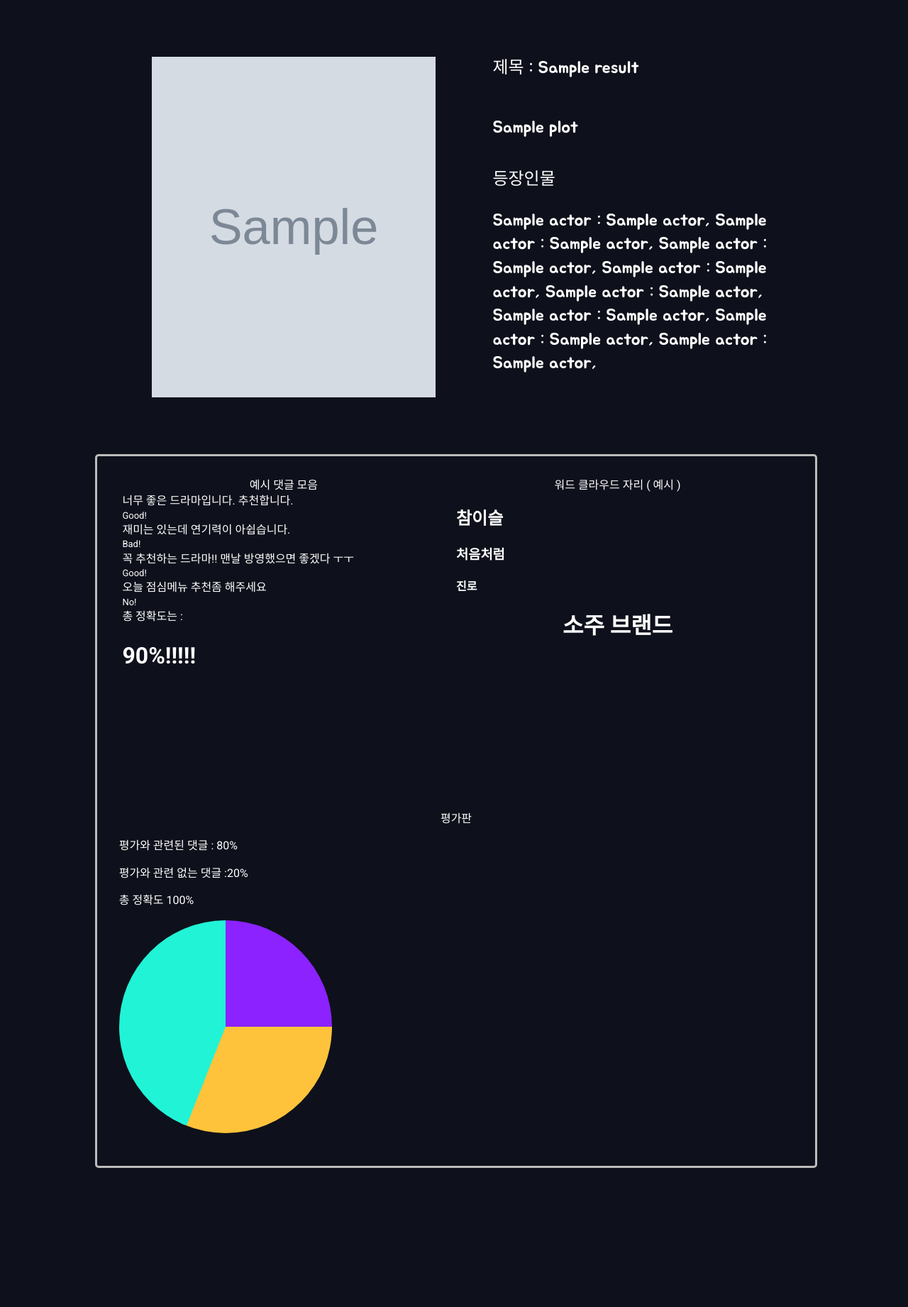
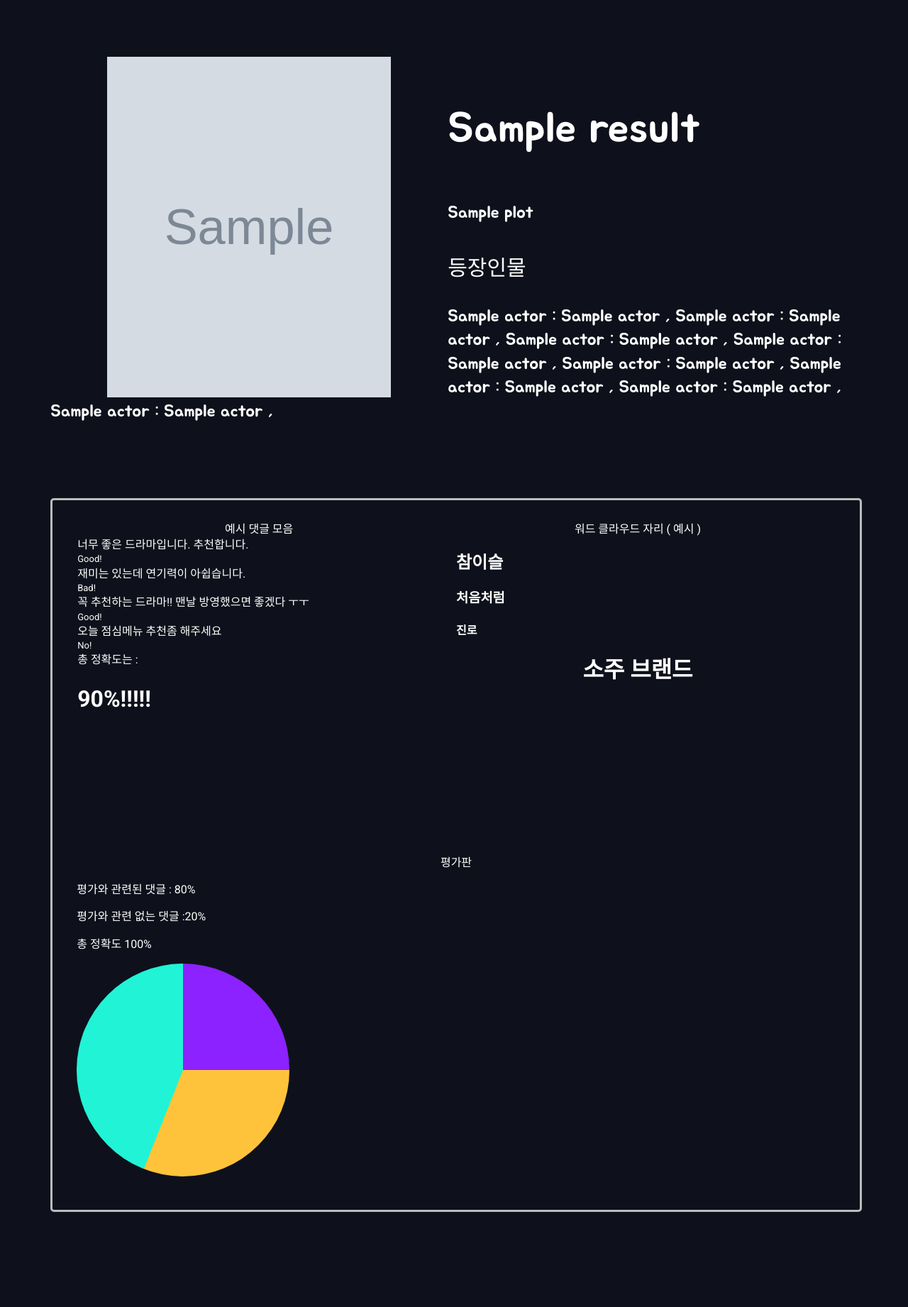
Before and after one commit to hyogeun-byun/OSS, a Flask app: template flask/templates/이미테이션.html in a window 1280 px wide. Shown: the part 67-1909 px from the top of the page at 71% size. Before the commit the page ends 1713 px from the top, so only its background shows below. Run offline with Flask 2, Linux system fonts and the light colour scheme; the template is opened without the code that fills it: most values are stand-ins (such as "Sample title", 1, 10 or a date in 2020); grey boxes marked "Sample" are stand-in pictures.

Commit message:
Modify html 이정은

```diff
--- a/flask/templates/이미테이션.html
+++ b/flask/templates/이미테이션.html
@@ -29,21 +29,21 @@
 
 
   <!-- 전체적으로 가운데 정렬 시키기 -->
-  <div style="width :80% ; margin:0 auto; padding-bottom:10% ; margin-top:80px;">
+  <div style="width :90% ; margin:0 auto; padding-bottom:10% ; margin-top:80px;">
 
     <!-- top container 위쪽 상단 드라마 내용 부분 -->
     <div style="display:inline-block; font-size:x-large ;font-family: 'Jua' ,sans-serif  ">
       <!-- 드라마 사진 부분 ( 왼쪽 ) -->
       <img src="{{ resultData['img_url']}}" align="left" hspace="80" width = "400" height="480" />
-      제목 : {{ resultData['title'] }} <br/>
+       <p style = "font-size:60px;">{{ resultData['title'] }} <p/>
       <!-- 드라마 내용 삽입 (오른쪽)-->
 
-      <p style="margin-top:50px ; margin-bottom: 40px ;">{{ resultData['plot'] }}</p>
+      <p style="margin-top:30px ; margin-bottom: 40px ;">    {{ resultData['plot'] }}</p>
 
-      <p>등장인물 </p>
+      <p style = "font-size:30px;">등장인물 </p>
       <p>
         {% for i in range(8) %}
-          {{actor[i]['role_name']}} : {{actor[i]['actor_name']}},
+          {{actor[i]['role_name']}} : {{actor[i]['actor_name']}} ,
         {% endfor %}
       <p/>
 
```
